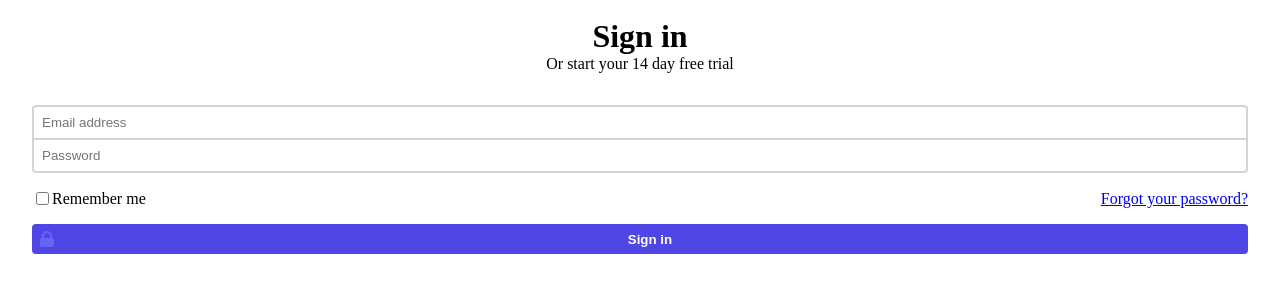
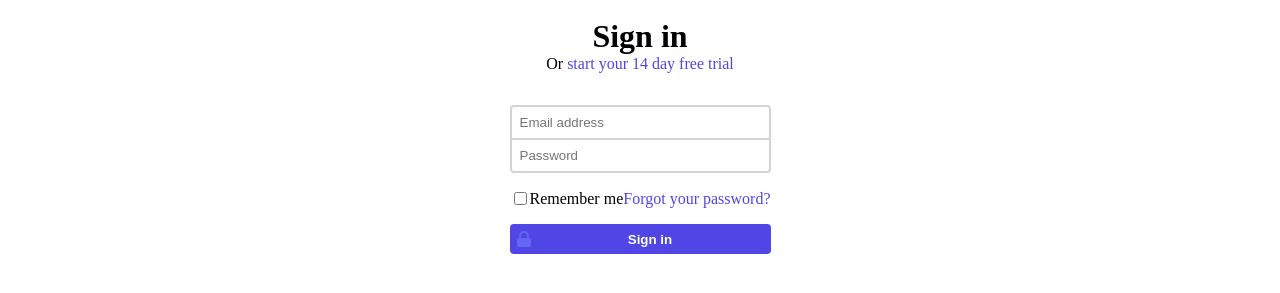
Before and after one commit to erictempleton1/html_playground, a website: page login_form_demo/index.html in a window 1280 px wide. Shown: the part 139-432 px from the top of the page. Drawn offline with Linux system fonts and the light colour scheme.

Commit message:
adding more styles

```diff
--- a/login_form_demo/index.html
+++ b/login_form_demo/index.html
@@ -18,7 +18,7 @@
             d="M9 3v2m6-2v2M9 19v2m6-2v2M5 9H3m2 6H3m18-6h-2m2 6h-2M7 19h10a2 2 0 002-2V7a2 2 0 00-2-2H7a2 2 0 00-2 2v10a2 2 0 002 2zM9 9h6v6H9V9z" />
         </svg>
         <h1>Sign in</h1>
-        <div>Or <span>start your 14 day free trial</span></div>
+        <div>Or <a href="#">start your 14 day free trial</a></div>
       </div>
       <form>
         <div class="forms-container">
--- a/login_form_demo/styles.css
+++ b/login_form_demo/styles.css
@@ -21,8 +21,14 @@ input {
   padding: .5rem .5rem;
 }
 
+a {
+  text-decoration: none;
+  color: rgba(79, 70, 229, 1);
+  font-weight: 400;
+}
+
 .main-container {
-  width: 100%;
+  max-width: 30rem;
 }
 
 .header-icon {
```
